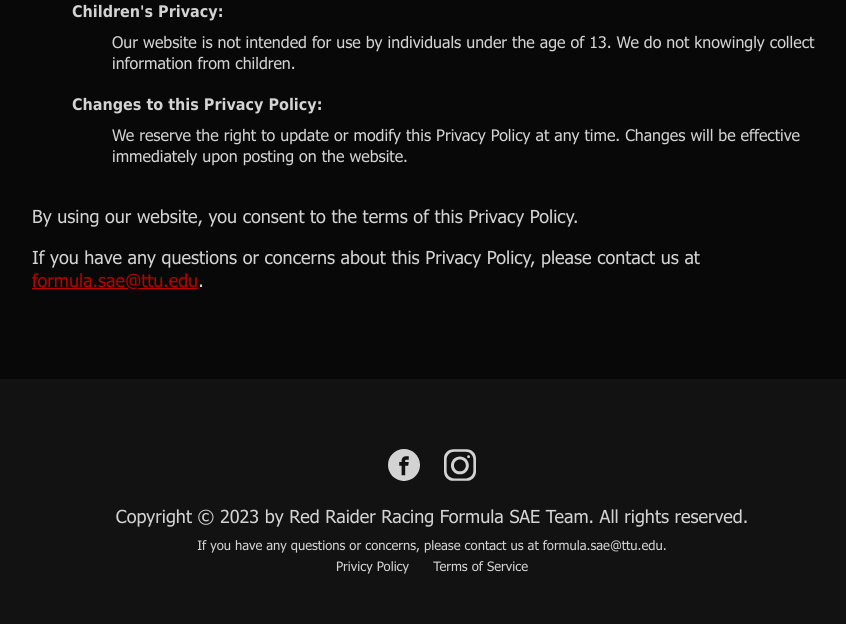
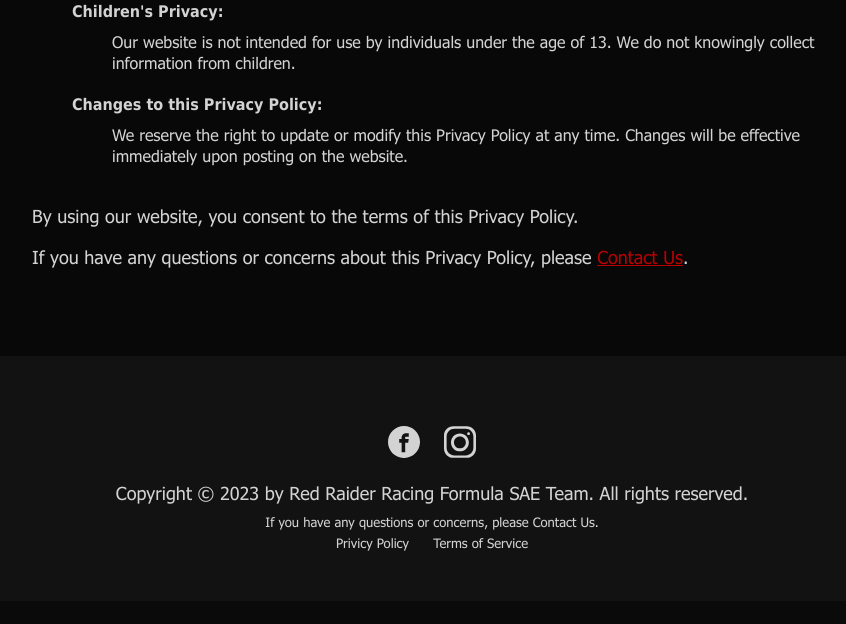
Before and after one commit to Red-Raider-Racing/Website, a Django app: page /privacy-policy/ in a window 1280 px wide. Shown: the part 1412-2036 px from the top of the page, without its empty margins (208-1054 px from the left). After the commit the page ends 1963 px from the top, so only its background shows below. Run offline with Django 4.2, Linux system fonts and the light colour scheme.

Commit message:
changing contact us

```diff
--- a/RRRApp/templates/base.html
+++ b/RRRApp/templates/base.html
@@ -81,7 +81,7 @@
             </div>
             <div class="rights">
                 <p class="footerText copyright">Copyright © 2023 by Red Raider Racing Formula SAE Team. All rights reserved.</p>
-                <p class="footerText bottom">If you have any questions or concerns, please contact us at <a href="mailto:formula.sae@ttu.edu" style="margin: none; padding: none;">formula.sae@ttu.edu</a>.</p>
+                <p class="footerText bottom">If you have any questions or concerns, please <a href="/home#contact-us">Contact Us</a>.</p>
                 <a href="/privacy-policy" id="privicyPolicy">
                     Privicy Policy
                 </a>
--- a/RRRApp/templates/privacy.html
+++ b/RRRApp/templates/privacy.html
@@ -69,7 +69,7 @@
 
         <p>By using our website, you consent to the terms of this Privacy Policy.</p>
 
-        <p>If you have any questions or concerns about this Privacy Policy, please contact us at <a href="mailto:formula.sae@ttu.edu">formula.sae@ttu.edu</a>.</p>
+        <p>If you have any questions or concerns about this Privacy Policy, please <a href="/home#contact-us">Contact Us</a>.</p>
     </div>
 </body>
 
--- a/RRRApp/templates/terms.html
+++ b/RRRApp/templates/terms.html
@@ -49,7 +49,7 @@
             <p>These Terms shall be governed by and construed in accordance with the laws of the United States of America, without regard to its conflict of law provisions.</p>
             </li>
         </ol>
-        <p>If you have any questions about these Terms, please contact us at <a href="mailto:formula.sae@ttu.edu">formula.sae@ttu.edu</a>.</p>
+        <p>If you have any questions about these Terms, please <a href="/home#contact-us">Contact Us</a>.</p>
     </div>
 </body>
 
```
